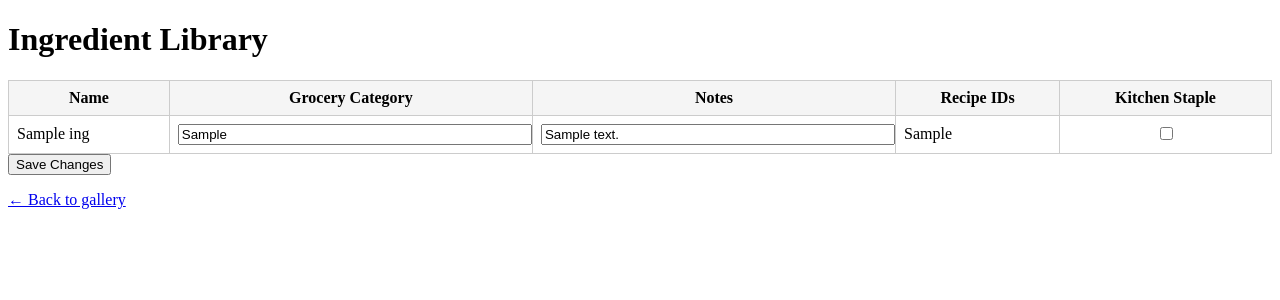
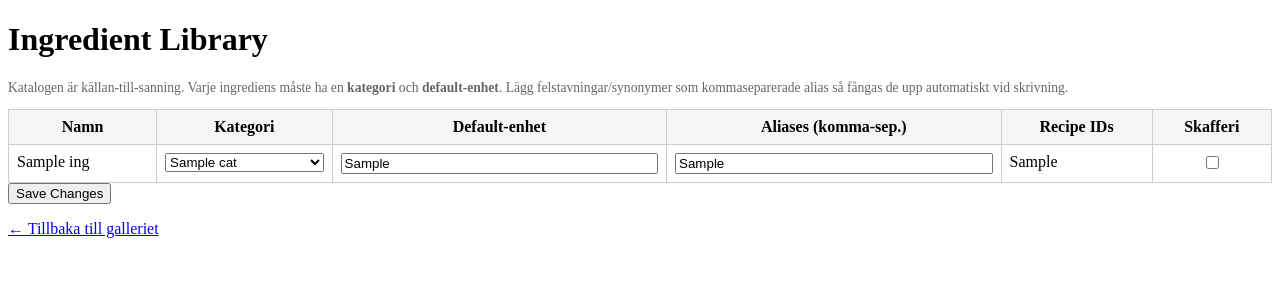
Before and after one commit to stranger-nils/recipe-db, a Flask app: template templates/ingredient_library.html in a window 1280 px wide. Shown: the top 300 px of the page. Run offline with Flask 3, Linux system fonts and the light colour scheme; the template is opened without the code that fills it: most values are stand-ins (such as "Sample title", 1, 10 or a date in 2020).

Commit message:
Schema 006: kanonisk ingredienskatalog
Härdar ingredient-tabellen så dubletter (ägg/Ägg/äggula, lök/gullök,
korriander/koriander) och NULL-kategorier inte kan uppstå:

- ingredient.name UNIQUE COLLATE NOCASE; grocery_category NOT NULL CHECK
  mot fast lista; default_unit NOT NULL; aliases JSON-array.
- Migration 006 mappar 151 (VPS) → 142 kanoniska rader. Felstavningar
  och synonymer flyttas till aliases. Ingen recipe_ingredient-rad tappas.
- _resolve_or_create_ingredient i app.py blir strikt: lookup via namn+alias
  först; nya rader kräver grocery_category + default_unit annars
  IngredientNotInCatalog (HTTP 400 i API:t, felruta i web-formuläret).
- /ingredient_library redigerar nu hela katalogen med kategori-dropdown,
  default_unit och alias-fält.
- recipe- och edit-recipe-skillarna uppdaterade med nya schemat,
  granularitetsregeln (bara det som inhandlas separat) och kraven på
  ny ingrediens.

Co-Authored-By: Claude Opus 4.7 <noreply@anthropic.com>

```diff
--- a/app.py
+++ b/app.py
@@ -57,31 +57,91 @@ class VersionConflict(Exception):
         )
 
 
-def _resolve_or_create_ingredient(conn, name, grocery_category='', kitchen_staple=0):
+class IngredientNotInCatalog(Exception):
+    """Raised when an ingredient name doesn't resolve to the canonical catalog
+    and the caller hasn't supplied enough metadata (grocery_category + default_unit)
+    to create a new canonical row."""
+    def __init__(self, name, missing):
+        self.name = name
+        self.missing = missing
+        super().__init__(
+            f"Ingrediensen '{name}' finns inte i katalogen. "
+            f"Lägg till den via /ingredient_library, eller skicka {missing} "
+            f"med skrivningen. Använd existerande namn eller alias."
+        )
+
+
+ALLOWED_GROCERY_CATEGORIES = {
+    "Frukt och grönt", "Färska örter", "Mejeri", "Kött", "Fågel", "Fläsk",
+    "Fisk", "Kolhydrater", "Baljväxter", "Konserver", "Smaksättare",
+    "Färdiga tillbehör", "Bageri", "Frys", "Alkohol", "Övrigt",
+}
+
+
+def _resolve_ingredient_id(conn, name):
+    """Return canonical ingredient id for `name`, matching by name (NOCASE)
+    or by aliases JSON-array. Returns None if no match in the catalog."""
     name = (name or '').strip()
     if not name:
         return None
     row_id = conn.execute(
-        text("SELECT id FROM ingredient WHERE LOWER(name)=LOWER(:name)"),
+        text("SELECT id FROM ingredient WHERE name = :name COLLATE NOCASE"),
         {'name': name},
     ).scalar()
     if row_id:
         return row_id
-    next_id = conn.execute(
-        text("SELECT COALESCE(MAX(id), 0) + 1 FROM ingredient")
-    ).scalar() or 1
+    # Alias lookup. aliases is a JSON array of strings stored per ingredient.
+    rows = conn.execute(text("SELECT id, aliases FROM ingredient")).mappings().all()
+    target = name.lower()
+    for r in rows:
+        try:
+            aliases = json.loads(r['aliases'] or '[]')
+        except (TypeError, ValueError):
+            continue
+        if any(target == (a or '').strip().lower() for a in aliases):
+            return r['id']
+    return None
+
+
+def _resolve_or_create_ingredient(conn, name, grocery_category=None,
+                                  default_unit=None, kitchen_staple=0):
+    """Strict resolver: matches the canonical catalog by name or alias.
+    Only creates a new row if BOTH grocery_category (valid) and default_unit
+    are supplied — otherwise raises IngredientNotInCatalog so the caller can
+    surface a helpful error rather than silently fabricating a NULL-category
+    entry."""
+    name = (name or '').strip()
+    if not name:
+        return None
+    existing = _resolve_ingredient_id(conn, name)
+    if existing:
+        return existing
+
+    missing = []
+    if not grocery_category or grocery_category not in ALLOWED_GROCERY_CATEGORIES:
+        missing.append('grocery_category')
+    if not default_unit or not str(default_unit).strip():
+        missing.append('default_unit')
+    if missing:
+        raise IngredientNotInCatalog(name, missing)
+
     conn.execute(
         text(
-            "INSERT INTO ingredient (id, name, grocery_category, notes, kitchen_staple) "
-            "VALUES (:id, :name, :gc, '', :ks)"
+            "INSERT INTO ingredient (name, grocery_category, default_unit, "
+            "                        kitchen_staple, aliases) "
+            "VALUES (:name, :gc, :du, :ks, '[]')"
         ),
         {
-            'id': next_id, 'name': name,
-            'gc': grocery_category or '',
-            'ks': int(kitchen_staple or 0),
+            'name': name,
+            'gc': grocery_category,
+            'du': str(default_unit).strip(),
+            'ks': 1 if kitchen_staple else 0,
         },
     )
-    return next_id
+    return conn.execute(
+        text("SELECT id FROM ingredient WHERE name = :name COLLATE NOCASE"),
+        {'name': name},
+    ).scalar()
 
 
 def apply_recipe_edit(conn, recipe_id, new_state, change_note=None,
@@ -164,7 +224,8 @@ def apply_recipe_edit(conn, recipe_id, new_state, change_note=None,
             ing_id = _resolve_or_create_ingredient(
                 conn,
                 name=ing.get('name', ''),
-                grocery_category=ing.get('grocery_category', ''),
+                grocery_category=ing.get('grocery_category'),
+                default_unit=ing.get('default_unit'),
                 kitchen_staple=ing.get('kitchen_staple', 0),
             )
             if not ing_id:
@@ -361,6 +422,17 @@ def edit_recipe(recipe_id):
                 )
             except RecipeNotFound:
                 return "Recipe not found", 404
+            except IngredientNotInCatalog as e:
+                recipe = conn.execute(
+                    text("SELECT * FROM recipe WHERE id=:id"), {'id': recipe_id}
+                ).mappings().first()
+                return render_template(
+                    'edit_recipe.html',
+                    recipe=recipe,
+                    ingredients_text=request.form['ingredients'],
+                    is_new=False,
+                    error=str(e),
+                ), 400
 
             return redirect(url_for('recipe_detail', recipe_id=recipe_id))
         else:
@@ -395,15 +467,16 @@ def new_recipe():
         type_ = request.form.get('type', '')
         tags = request.form['tags']
 
-        with engine.begin() as conn:
-            res = conn.execute(text('''
-                INSERT INTO recipe (title, description, instructions, notes, kitchen, type, tags)
-                VALUES (:title, :description, :instructions, :notes, :kitchen, :type, :tags)
-            '''), {
-                'title': title, 'description': description, 'instructions': instructions,
-                'notes': notes, 'kitchen': kitchen, 'type': type_, 'tags': tags
-            })
-            recipe_id = res.lastrowid
+        try:
+            with engine.begin() as conn:
+                res = conn.execute(text('''
+                    INSERT INTO recipe (title, description, instructions, notes, kitchen, type, tags)
+                    VALUES (:title, :description, :instructions, :notes, :kitchen, :type, :tags)
+                '''), {
+                    'title': title, 'description': description, 'instructions': instructions,
+                    'notes': notes, 'kitchen': kitchen, 'type': type_, 'tags': tags
+                })
+                recipe_id = res.lastrowid
 
             for line in ingredients_text.strip().split('\n'):
                 parts = line.strip().split(' ', 2)
@@ -418,11 +491,9 @@ def new_recipe():
                     name = ''
                 else:
                     continue
-                conn.execute(
-                    text("INSERT OR IGNORE INTO ingredient (name, grocery_category, notes) VALUES (:name, '', '')"),
-                    {'name': name}
-                )
-                ingredient_id = conn.execute(text("SELECT id FROM ingredient WHERE name=:name"), {'name': name}).scalar()
+                ingredient_id = _resolve_ingredient_id(conn, name)
+                if ingredient_id is None:
+                    raise IngredientNotInCatalog(name, ['grocery_category', 'default_unit'])
                 conn.execute(text('''
                     INSERT INTO recipe_ingredient (recipe_id, ingredient_id, amount, unit, note)
                     VALUES (:recipe_id, :ingredient_id, :amount, :unit, :note)
@@ -450,6 +521,17 @@ def new_recipe():
                 'ings_json': json.dumps([dict(r) for r in new_ings], ensure_ascii=False),
                 'changed_at': datetime.now(timezone.utc).isoformat(),
             })
+        except IngredientNotInCatalog as e:
+            empty_recipe = {
+                'id': None, 'title': title, 'description': description,
+                'instructions': instructions, 'notes': notes,
+                'tags': tags, 'type': type_, 'kitchen': kitchen,
+            }
+            return render_template(
+                'edit_recipe.html', recipe=empty_recipe,
+                ingredients_text=ingredients_text, is_new=True,
+                error=str(e),
+            ), 400
 
         return redirect(url_for('recipe_detail', recipe_id=recipe_id))
     else:
@@ -474,29 +556,36 @@ def ingredient_library():
     with engine.begin() as conn:
         if request.method == 'POST':
             ingredient_ids = [
-                row['id'] for row in conn.execute(text('''
-                    SELECT DISTINCT i.id
-                    FROM ingredient i
-                    JOIN recipe_ingredient ri ON i.id = ri.ingredient_id
-                ''')).mappings().all()
+                row['id'] for row in conn.execute(text(
+                    'SELECT id FROM ingredient'
+                )).mappings().all()
             ]
             for ing_id in ingredient_ids:
-                grocery_category = request.form.get(f'grocery_category_{ing_id}', '')
-                notes = request.form.get(f'notes_{ing_id}', '')
+                grocery_category = request.form.get(f'grocery_category_{ing_id}', '').strip()
+                default_unit = request.form.get(f'default_unit_{ing_id}', '').strip()
+                aliases_raw = request.form.get(f'aliases_{ing_id}', '').strip()
                 kitchen_staple = 1 if request.form.get(f'kitchen_staple_{ing_id}') == 'on' else 0
+                if grocery_category not in ALLOWED_GROCERY_CATEGORIES:
+                    continue  # CHECK constraint skulle ändå reject:a
+                if not default_unit:
+                    continue
+                aliases_list = [a.strip() for a in aliases_raw.split(',') if a.strip()]
                 conn.execute(
-                    text('UPDATE ingredient SET grocery_category=:gc, notes=:notes, kitchen_staple=:ks WHERE id=:id'),
-                    {'gc': grocery_category, 'notes': notes, 'ks': kitchen_staple, 'id': ing_id}
+                    text('UPDATE ingredient SET grocery_category=:gc, '
+                         'default_unit=:du, kitchen_staple=:ks, aliases=:al '
+                         'WHERE id=:id'),
+                    {'gc': grocery_category, 'du': default_unit,
+                     'ks': kitchen_staple,
+                     'al': json.dumps(aliases_list, ensure_ascii=False),
+                     'id': ing_id}
                 )
 
-        ingredients = conn.execute(text('''
-            SELECT DISTINCT i.*
-            FROM ingredient i
-            JOIN recipe_ingredient ri ON i.id = ri.ingredient_id
-            ORDER BY i.name
-        ''')).mappings().all()
+        ingredients = conn.execute(text(
+            'SELECT * FROM ingredient ORDER BY name COLLATE NOCASE'
+        )).mappings().all()
 
         ingredient_recipes = {}
+        ingredient_aliases = {}
         for ing in ingredients:
             recipe_ids = [
                 str(row['recipe_id']) for row in conn.execute(
@@ -504,8 +593,19 @@ def ingredient_library():
                 ).mappings().all()
             ]
             ingredient_recipes[ing['id']] = ', '.join(recipe_ids)
+            try:
+                aliases = json.loads(ing['aliases'] or '[]')
+            except (TypeError, ValueError):
+                aliases = []
+            ingredient_aliases[ing['id']] = ', '.join(aliases)
 
-    return render_template('ingredient_library.html', ingredients=ingredients, ingredient_recipes=ingredient_recipes)
+    return render_template(
+        'ingredient_library.html',
+        ingredients=ingredients,
+        ingredient_recipes=ingredient_recipes,
+        ingredient_aliases=ingredient_aliases,
+        allowed_categories=sorted(ALLOWED_GROCERY_CATEGORIES),
+    )
 
 @app.route('/recipe/<int:recipe_id>/history')
 def recipe_history(recipe_id):
@@ -605,7 +705,8 @@ def api_recipe_get(recipe_id):
 
         ings = conn.execute(text('''
             SELECT i.id AS ingredient_id, i.name, i.grocery_category,
-                   i.kitchen_staple, ri.amount, ri.unit, ri.note
+                   i.default_unit, i.kitchen_staple, i.aliases,
+                   ri.amount, ri.unit, ri.note
             FROM recipe_ingredient ri
             JOIN ingredient i ON ri.ingredient_id = i.id
             WHERE ri.recipe_id = :id
@@ -635,7 +736,9 @@ def api_recipe_get(recipe_id):
                 'unit': r['unit'],
                 'note': r['note'],
                 'grocery_category': r['grocery_category'],
+                'default_unit': r['default_unit'],
                 'kitchen_staple': r['kitchen_staple'],
+                'aliases': json.loads(r['aliases'] or '[]'),
             } for r in ings
         ],
     })
@@ -712,6 +815,13 @@ def api_recipe_commit_edit(recipe_id):
             'current_version_number': e.current_version,
             'hint': 'Re-fetch the recipe via GET /api/recipe/<id> and rebuild your edit.',
         }), 409
+    except IngredientNotInCatalog as e:
+        return jsonify({
+            'error': 'Ingredient not in catalog',
+            'ingredient_name': e.name,
+            'missing_fields': e.missing,
+            'hint': str(e),
+        }), 400
     except SQLAlchemyError as e:
         return jsonify({'error': f'Database error: {e}'}), 500
 
--- a/templates/edit_recipe.html
+++ b/templates/edit_recipe.html
@@ -37,6 +37,11 @@
     <div class="main-layout">
         <div class="main-content">
             <h1>{% if is_new %}Nytt recept{% else %}Edit Recipe{% endif %}</h1>
+            {% if error %}
+            <div style="background: #fdd; border: 1px solid #c33; padding: 10px; margin: 10px 0; border-radius: 4px;">
+                <strong>Fel:</strong> {{ error }}
+            </div>
+            {% endif %}
             <form method="post">
                 <label>Title:
                     <input type="text" name="title" value="{{ recipe['title'] }}" required>
--- a/templates/ingredient_library.html
+++ b/templates/ingredient_library.html
@@ -1,34 +1,49 @@
 <!DOCTYPE html>
-<html lang="en">
+<html lang="sv">
 <head>
     <meta charset="UTF-8">
     <title>Ingredient Library</title>
     <style>
         table { border-collapse: collapse; width: 100%; }
-        th, td { border: 1px solid #ccc; padding: 8px; }
+        th, td { border: 1px solid #ccc; padding: 8px; vertical-align: top; }
         th { background: #f5f5f5; }
-        input[type="text"] { width: 100%; }
+        input[type="text"], select { width: 100%; box-sizing: border-box; }
+        .hint { color: #666; font-size: 0.85em; }
     </style>
 </head>
 <body>
     <h1>Ingredient Library</h1>
+    <p class="hint">
+        Katalogen är källan-till-sanning. Varje ingrediens måste ha en
+        <strong>kategori</strong> och <strong>default-enhet</strong>. Lägg
+        felstavningar/synonymer som kommaseparerade alias så fångas de upp
+        automatiskt vid skrivning.
+    </p>
     <form method="post">
         <table>
             <tr>
-                <th>Name</th>
-                <th>Grocery Category</th>
-                <th>Notes</th>
+                <th>Namn</th>
+                <th>Kategori</th>
+                <th>Default-enhet</th>
+                <th>Aliases (komma-sep.)</th>
                 <th>Recipe IDs</th>
-                <th>Kitchen Staple</th>
+                <th>Skafferi</th>
             </tr>
             {% for ing in ingredients %}
             <tr>
                 <td>{{ ing['name'] }}</td>
                 <td>
-                    <input type="text" name="grocery_category_{{ ing['id'] }}" value="{{ ing['grocery_category'] or '' }}">
+                    <select name="grocery_category_{{ ing['id'] }}">
+                        {% for cat in allowed_categories %}
+                        <option value="{{ cat }}" {% if ing['grocery_category'] == cat %}selected{% endif %}>{{ cat }}</option>
+                        {% endfor %}
+                    </select>
                 </td>
                 <td>
-                    <input type="text" name="notes_{{ ing['id'] }}" value="{{ ing['notes'] or '' }}">
+                    <input type="text" name="default_unit_{{ ing['id'] }}" value="{{ ing['default_unit'] or '' }}">
+                </td>
+                <td>
+                    <input type="text" name="aliases_{{ ing['id'] }}" value="{{ ingredient_aliases[ing['id']] }}">
                 </td>
                 <td>
                     {{ ingredient_recipes[ing['id']] }}
@@ -41,6 +56,6 @@
         </table>
         <button type="submit">Save Changes</button>
     </form>
-    <p><a href="{{ url_for('index') }}">← Back to gallery</a></p>
+    <p><a href="{{ url_for('index') }}">← Tillbaka till galleriet</a></p>
 </body>
 </html>
```
Also changed, not shown: .claude/skills/edit-recipe/SKILL.md, .claude/skills/recipe/SKILL.md, scripts/migrations/006_canonical_ingredients.py (added).
